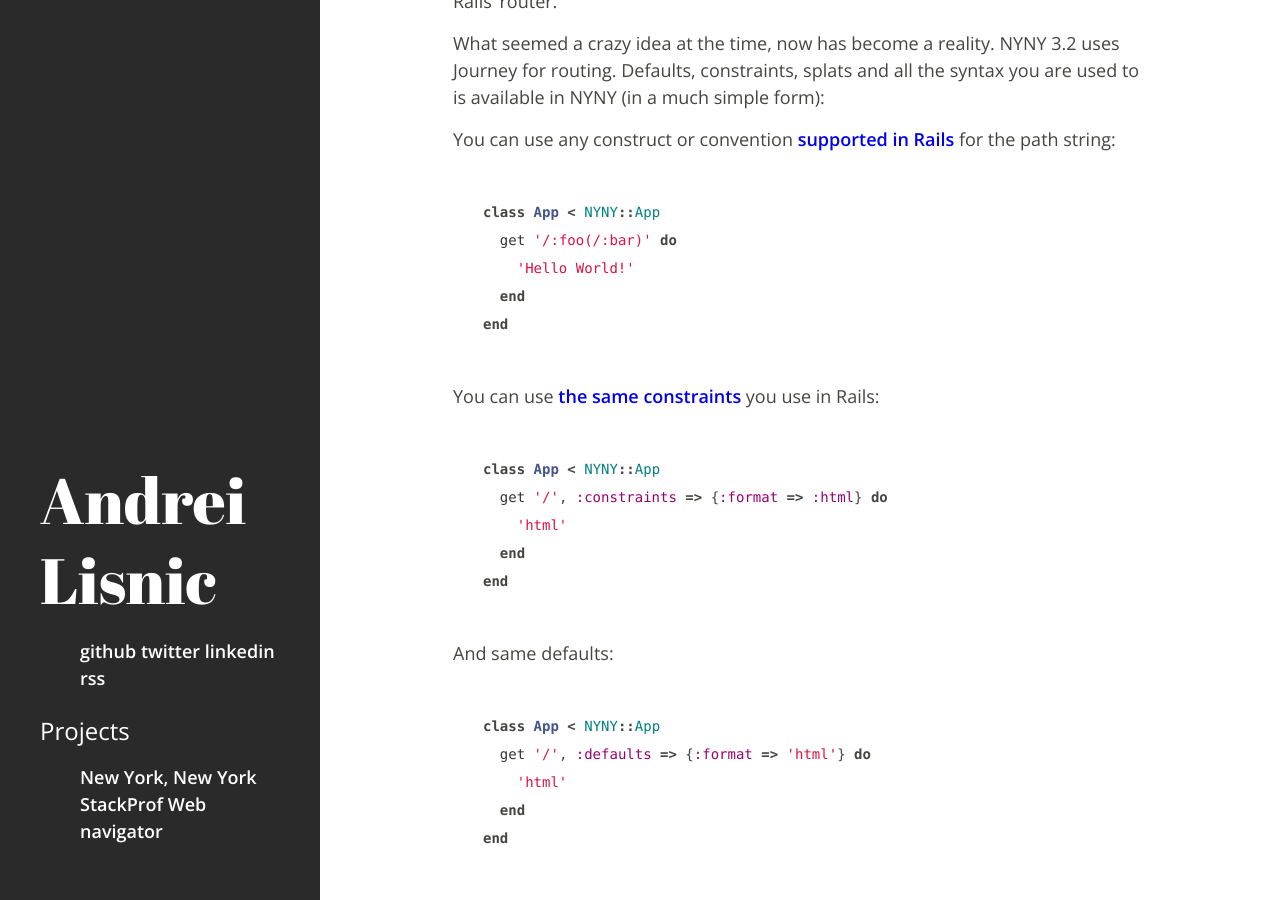
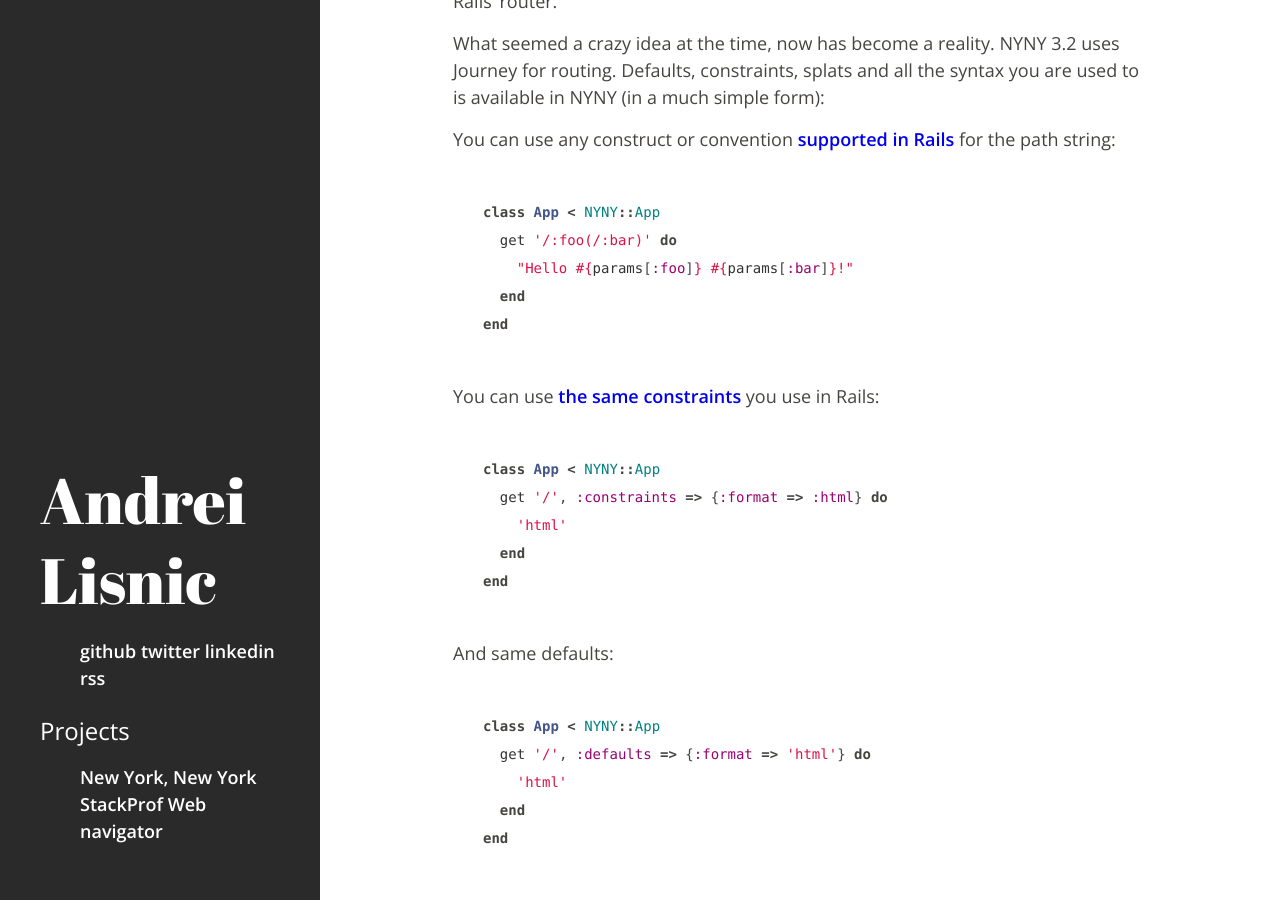
Before and after one commit to alisnic/alisnic.github.com, a Jekyll site: the page built from _posts/2014-01-24-nyny-jourey.markdown, in a window 1280 px wide and 900 px high, scrolled down 625 px. Built offline with Jekyll 4.4.1, drawn with Linux system fonts in a browser that asks for light colours; Markdown is read by kramdown in place of the engine named in the settings; comment, search, counter and statistics services are not loaded.

Commit message:
Improve post

````diff
--- a/_posts/2014-01-24-nyny-jourey.markdown
+++ b/_posts/2014-01-24-nyny-jourey.markdown
@@ -34,7 +34,7 @@ for the path string:
 ```ruby
 class App < NYNY::App
   get '/:foo(/:bar)' do
-    'Hello World!'
+    "Hello #{params[:foo]} #{params[:bar]}!"
   end
 end
 ```
````
